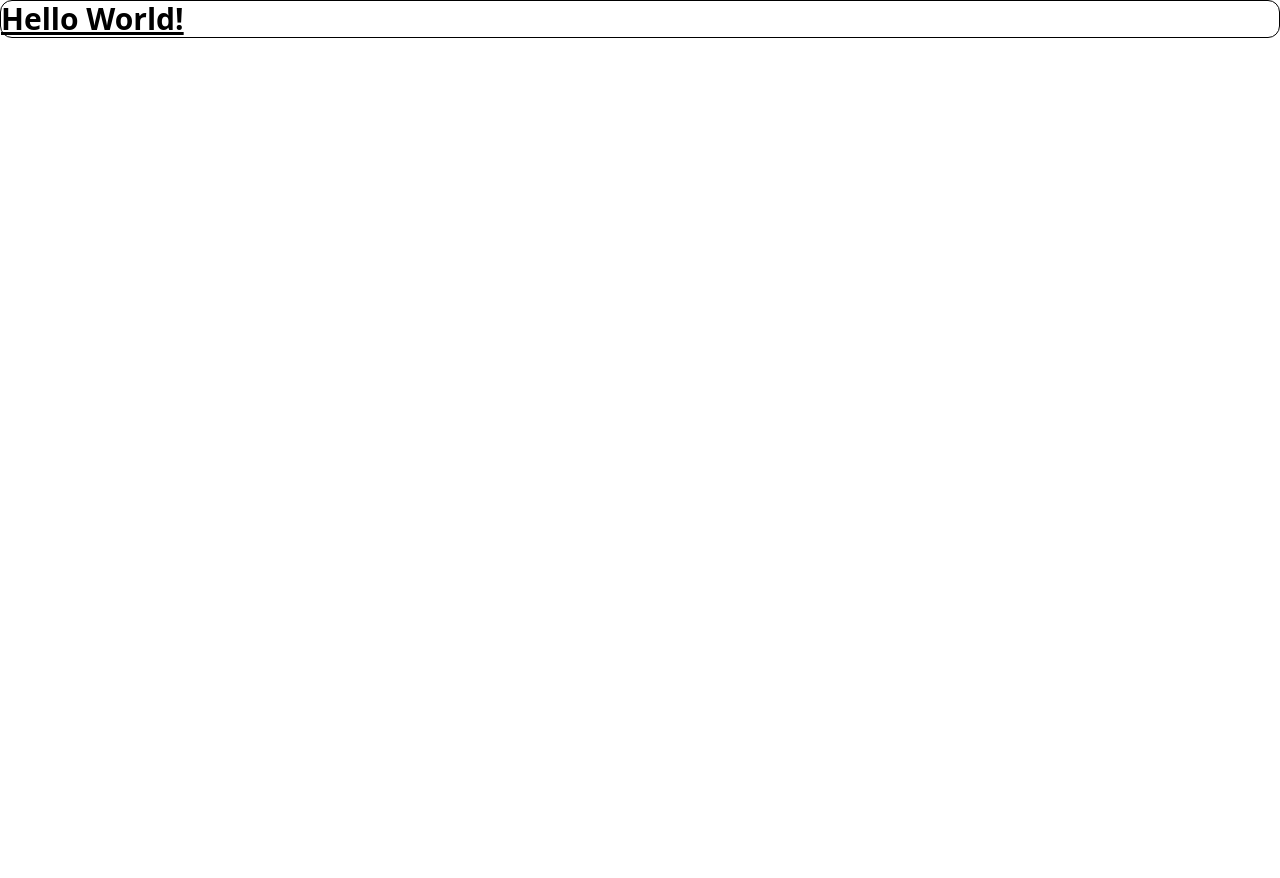
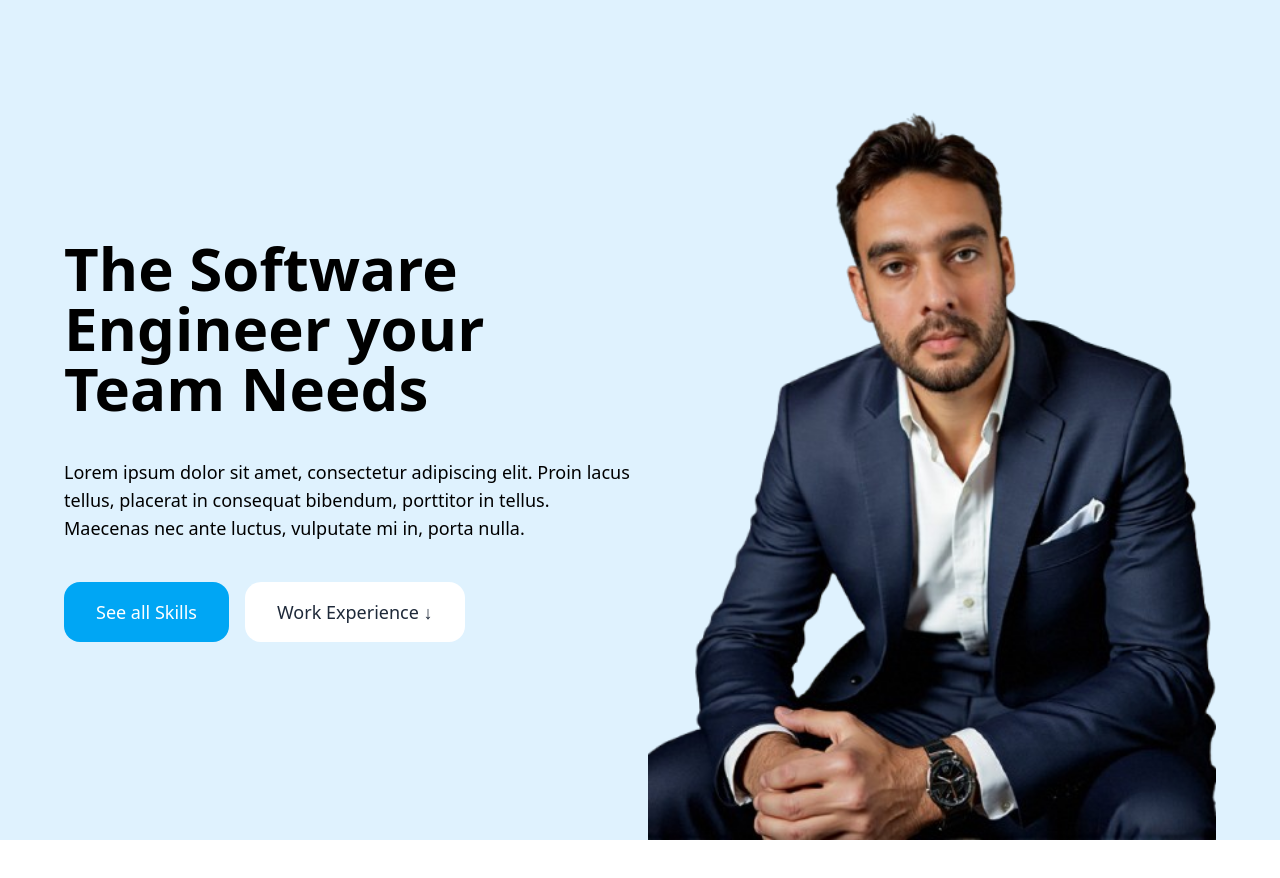
Before and after one commit to andrefloquet/personal-website, a Next.js app: page / in a window 1280 px wide. Shown: the top 878 px of the page. Before the commit the page ends 800 px from the top, so only its background shows below. Built offline with nearby package versions, Linux system fonts and the light colour scheme.

Commit message:
Hero section
Create Hero component. Add it on Home page. Change globals.css to remove initial margin and padding zero setup. Initial image, might change it.

```diff
--- a/src/app/globals.css
+++ b/src/app/globals.css
@@ -1,11 +1,5 @@
 @import "tailwindcss";
 
 * {
-  padding: 0;
-  margin: 0;
   box-sizing: border-box;
 }
-
-body {
-
-}
--- a/src/app/page.js
+++ b/src/app/page.js
@@ -1,5 +1,7 @@
+import Hero from '@/components/hero';
+
 export default function Home() {
   return (
-    <h1 className="text-3xl font-bold underline border rounded-xl">Hello World!</h1>
+    <Hero />
   );
 }
--- /dev/null
+++ b/src/components/hero.js
@@ -0,0 +1,28 @@
+import Image from 'next/image'
+import Link from 'next/link'
+import profile from '@/../public/sitting-removebg-preview.png'
+
+
+export default function Hero() {
+    return (
+        <section className="bg-sky-100 h-auto mb-40 pt-10">
+            <div className="bg-sky-100 grid grid-cols-1 items-center text-center md:h-screen max-w-9/10 mx-auto md:grid-cols-2 md:gap-4 md:text-left">
+                <div className="">
+                    <h1 className="text-6xl font-bold mb-10">The Software Engineer your Team Needs</h1>
+                    <p className="text-lg mb-10">Lorem ipsum dolor sit amet, consectetur adipiscing elit. Proin lacus tellus, placerat in consequat bibendum, porttitor in tellus. Maecenas nec ante luctus, vulputate mi in, porta nulla.</p>
+                    <div className='flex gap-4 justify-center md:justify-start'>
+                        <Link href='#' className='bg-sky-500 text-lg text-white py-4 px-8 rounded-2xl'>See all Skills</Link>
+                        <Link href='#' className='bg-white text-lg text-gray-800 py-4 px-8 rounded-2xl'>Work Experience &darr;</Link>
+                    </div>
+                </div>
+                <div className="mx-4 md:mx-0 self-end">
+                    <Image
+                        src={profile}
+                        alt="Picture of Andre Floquet. The author."
+                        className="max-h-screen w-full"
+                    />
+                </div>
+            </div>
+        </section>
+    );
+}
```
Also changed, not shown: public/sitting-removebg-preview.png (added).
